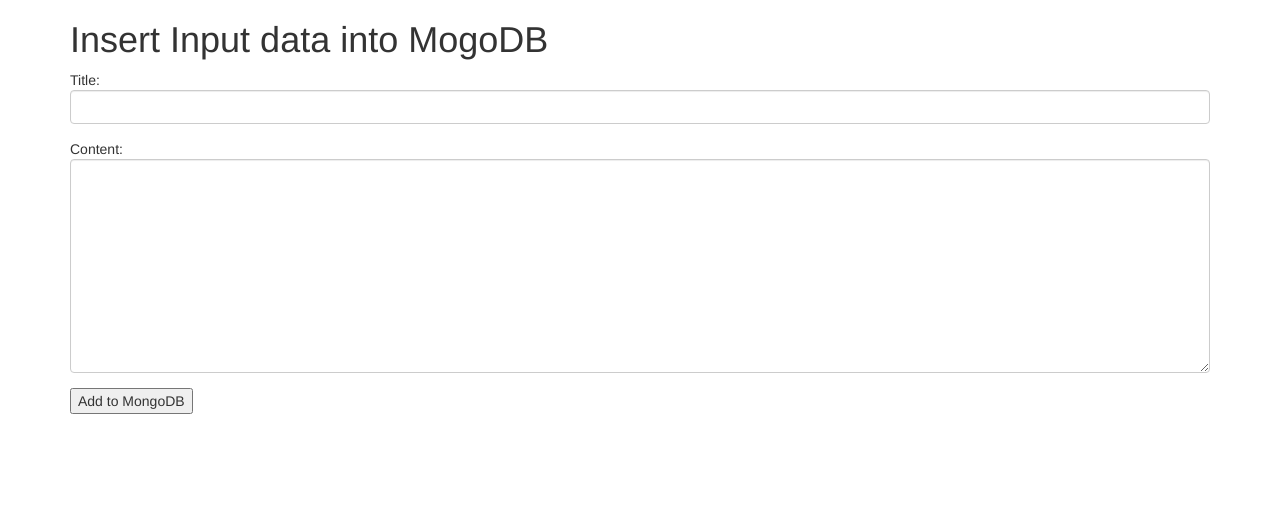
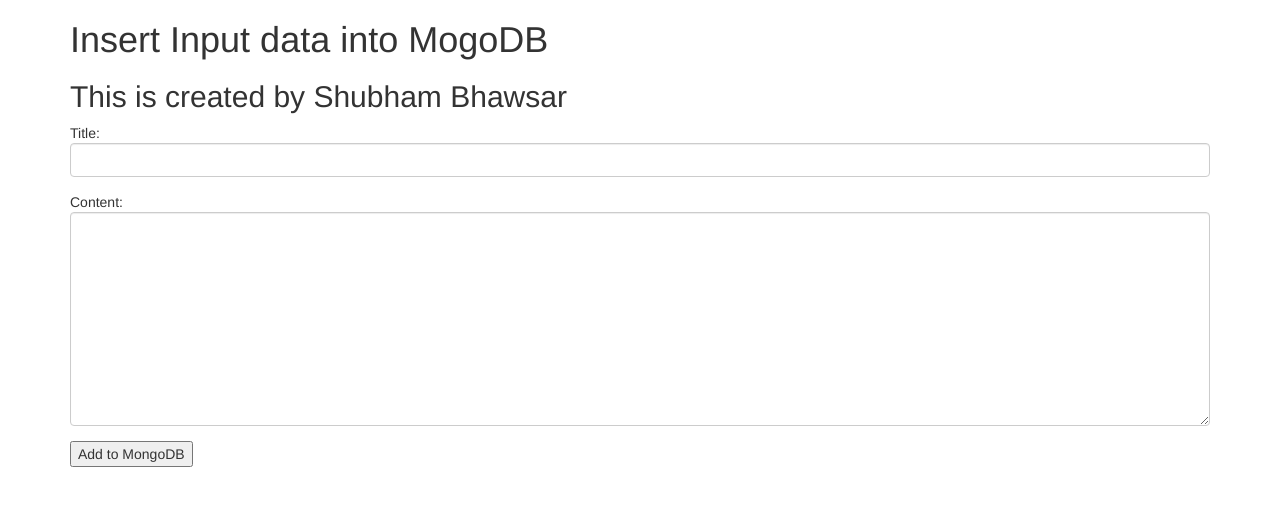
Before and after one commit to bhawsar-shubham/Post-data-on-MongoDB, a website: page index.html in a window 1280 px wide. Drawn offline with nearby package versions, Linux system fonts and the light colour scheme.

Commit message:
creator name add

```diff
--- a/index.html
+++ b/index.html
@@ -14,6 +14,7 @@
 <body>
     <div class="container">
         <h1>Insert Input data into MogoDB</h1>
+        <h2>This is created by Shubham Bhawsar</h2>
         <form action="/" method="post">
             <div class="form-group">
                 Title: <input name="title" type="text" class="form-control">
```
